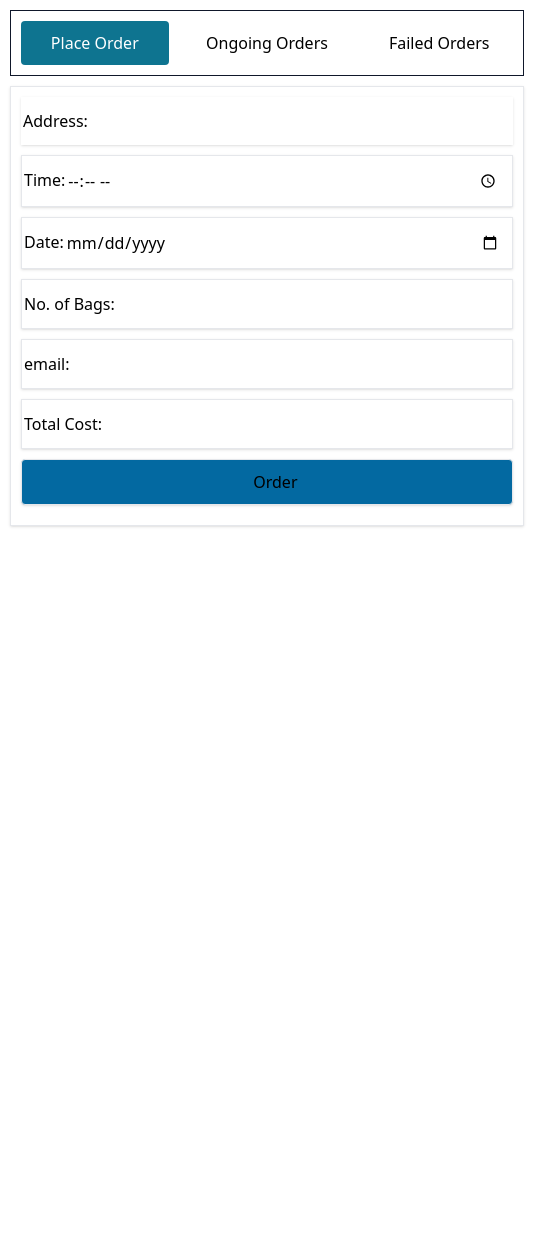
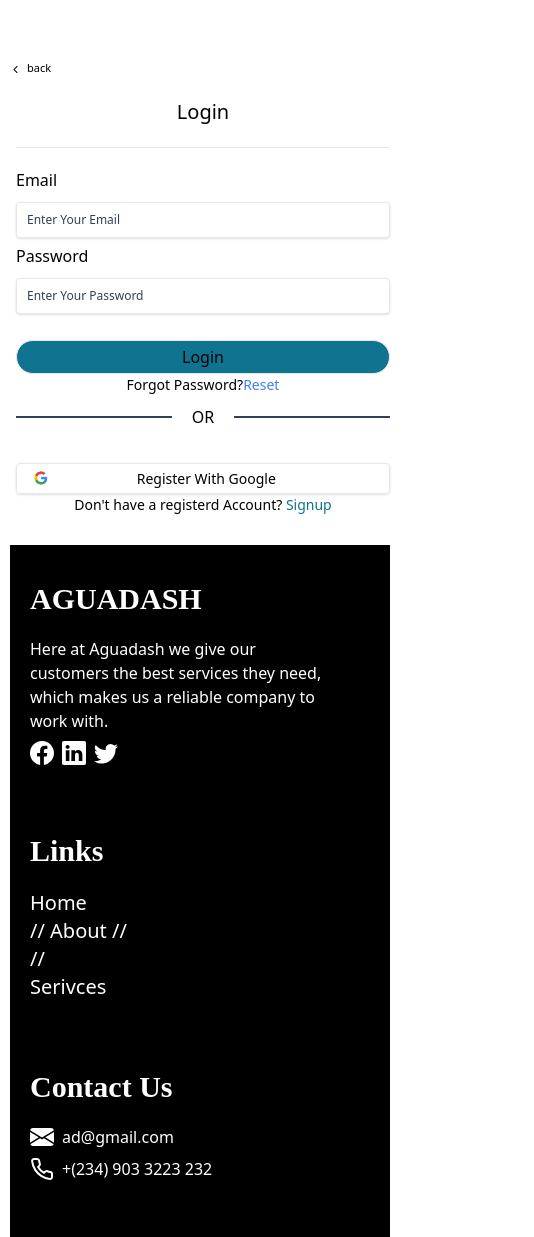
Before and after one commit to 7malikk/aguadash, a React (Create React App) app: page /login in a window 390 px wide. Shown: the whole page, 534 px wide, since content can reach past the window. Before the commit the page ends 844 px from the top, so only its background shows below. Built offline with nearby package versions, Linux system fonts and the light colour scheme; no server answers.

Commit message:
update order functionality

```diff
--- a/src/App.js
+++ b/src/App.js
@@ -1,5 +1,6 @@
 import React from 'react';
 import { Route, Routes, Link } from 'react-router-dom';
+import  Order from "./components/order/Order"
 import {
   Dashboard,
   Home,
@@ -21,7 +22,7 @@ function App() {
             <Dashboard />
           </ProtectedRoute>
         }>
-        <Route path="nested" element={<SignUp />} />
+        <Route path="orders" element={<Order/>} />
       </Route>
       <Route path="/login" element={<Login />} />
       <Route path="/signup" element={<SignUp />} />
@@ -33,7 +34,7 @@ function App() {
           <div>
             {' '}
             <h1>404 page not found </h1>
-            <Link to="/">back home</Link>
+++            <Link to="/">back home</Link>
           </div>
         }
       />
--- a/src/components/order/input.order.jsx
+++ b/src/components/order/input.order.jsx
@@ -6,8 +6,16 @@ import {usePaystackPayment} from "react-paystack"
 
 
 function InputOrder({info,setInfo,setPaymentstatus,paymentStatus}){
+     let {
+     Address,
+     time,
+     date,
+     amount_of_Bags,
+}=info
+  let amount = amount_of_Bags * 500;
      const[email,setEmail]=useState("")
-     const[amount,setAmount]=useState("")
+
+     console.log(amount)
 
 const paywithPaystack=(e)=>{
      e.preventDefault()
@@ -89,12 +97,14 @@ console.log(paymentStatus)
            <div className="shadow p-[2px] border mb-[10px] flex">
                 <label className="mt-[10px]">Total Cost:</label>
                 <input type="text" required className="border-none outline-none rounded w-[80%] p-[10px] pl-[2px]"  name="name"
-                 onChange={(e)=>{
-                   setAmount(e.target.value)
-                  }}
+                 value={
+                    amount_of_Bags * 500
+                }
+
                 />
            </div>
           <button className="shadow p-[10px] border mb-[10px] flex text-center pl-[47%] rounded bg-[#0369a1] w-[100%]"
+
      onClick={paywithPaystack}
           >Order</button>
         </div>
--- a/src/pages/Login.jsx
+++ b/src/pages/Login.jsx
@@ -1,191 +1,178 @@
+import React,{useEffect,useState} from 'react';
+import { Link } from 'react-router-dom';
+import logo from "../assets/logo.png"
+import { FiPhone } from 'react-icons/fi';
+import {IoIosArrowBack} from "react-icons/io"
+import {
+  BsFacebook,
+  BsLinkedin,
+  BsTwitter,
+  BsFillEnvelopeFill,
+} from 'react-icons/bs';
+import { useAppContext } from '../context/AppContext';
+import { CgSpinnerAlt } from 'react-icons/cg';
+import { toast, ToastContainer } from 'react-toastify';
+import 'react-toastify/dist/ReactToastify.css';
 
 
-import React, { useEffect, useState } from 'react';
-import Order from "../components/order/Order"
+const Login = () => {
 
+  const {
+    handleEmailLogin,
+    handleGoogleLogin,
+    loginLoading,
+    loginError,
+    error,
+    noAcct,
+  } = useAppContext();
+  const [data, setData] = useState({
+    email: '',
+    password: '',
+  });
 
-function Login(){
-    return(
-      <div>
-        <Order></Order>
-      </div>
-    )
-}
-// import { Link } from 'react-router-dom';
-// import logo from "../assets/logo.png"
-// import { FiPhone } from 'react-icons/fi';
-// import {IoIosArrowBack} from "react-icons/io"
-// import {
-//   BsFacebook,
-//   BsLinkedin,
-//   BsTwitter,
-//   BsFillEnvelopeFill,
-// } from 'react-icons/bs';
-// import { useAppContext } from '../context/AppContext';
-// import { CgSpinnerAlt } from 'react-icons/cg';
-// import { toast, ToastContainer } from 'react-toastify';
-// import 'react-toastify/dist/ReactToastify.css';
+  const handleChange = (e) => {
+    const value = e.target.value;
+    setData({ ...data, [e.target.name]: value });
+  };
 
+  const handleSubmit = (e) => {
+    e.preventDefault();
+    handleEmailLogin(data);
+    setData({
+      email: '',
+      password: '',
+    });
+  };
 
-// const Login = () => {
+  useEffect(() => {
+    if (loginError || noAcct) {
+      toast.error(error);
+    }
+  }, [error, loginError, noAcct]);
 
-//   const {
-//     handleEmailLogin,
-//     handleGoogleLogin,
-//     loginLoading,
-//     loginError,
-//     error,
-//     noAcct,
-//   } = useAppContext();
-//   const [data, setData] = useState({
-//     email: '',
-//     password: '',
-//   });
+  return (
 
-//   const handleChange = (e) => {
-//     const value = e.target.value;
-//     setData({ ...data, [e.target.name]: value });
-//   };
+  <div className=' w-[100%] h-[100vh]'>
+    <ToastContainer
+        position="top-center"
+        autoClose={5000}
+        hideProgressBar={false}
+        newestOnTop={true}
+        closeOnClick
+      />
+      <div className='flex pl-[10px]'>
+          <div className=" hidden md:flex bg-login-bg bg-cover bg-center flex-col w-[50%] p-5 h-screen">
+              <h2 className='text-5xl font-extrabold text-white font-play lg:pl-[20px] lg:py-[50px]'>AD</h2>
+              <p className="w-[100%] lg:w-[90%] text-center text-white mt-2 mb-8 font-loto text-base md:text-xl lg:text-xl">
+              "Thirsty for hassle-free hydration? Look no more! Our water delivery service brings crisp, refreshing water straight to your door step. say goodbye to lugging heavy jugs from store or waiting in long line. with our easy online ordering system, you can get the water you need in with just a few clicks
+             Plus, with our convenient subscription serivces, you'll never have to worry about running out of water again. Trust us to keep you hydrated and refreshed!!!.
+            "
+              </p>
+          </div>
 
-//   const handleSubmit = (e) => {
-//     e.preventDefault();
-//     handleEmailLogin(data);
-//     setData({
-//       email: '',
-//       password: '',
-//     });
-//   };
+          <div className='bg-white  w-[100%] flex flex-col  md:w-[65%] md:pl-[100px] mt-[60px]'>           <Link to="/" className='text-[11px] pb-[20px] flex'><IoIosArrowBack className='mt-[4px]'/><span className='pl-[6px]'>back</span></Link>
+               <div className='pl-[6px] flex flex-col'>
+               <h2 className='text-center border-b pb-[20px] w-[100%]  text-black text-[20px] md:w-[50%] md:text-left'>Login</h2>
+                   <form onSubmit={handleSubmit} className='flex flex-col pt-[20px] '>
+                     <label>Email</label>
+                     <input required
+                    name='email'
+                    value={data.email}
+                onChange={handleChange}
+                type="email"
+                placeholder="Enter Your Email" className='placeholder-[#334155] w-[100%] text-black-900 text-[12px] pl-[10px] outline-none md:w-[50%] rounded shadow border p-[8px] mt-[10px] mb-[6px]'/>
 
-//   useEffect(() => {
-//     if (loginError || noAcct) {
-//       toast.error(error);
-//     }
-//   }, [error, loginError, noAcct]);
+                    <label>Password</label>
+                    <input required
+                    value={data.password}
+                onChange={handleChange}
+                   name="password"
+                type="password"
+                placeholder="Enter Your Password" className='placeholder-[#334155] w-[100%] text-black-900 text-[12px] pl-[10px] outline-none md:w-[50%] rounded shadow border p-[8px] mt-[10px] mb-[6px]'/>
+                   <button type="submit" className='w-[100%] border rounded-[20px] p-[4px] mt-[20px] md:w-[50%] bg-[#0e7490] '>
+                  Login  {loginLoading ? (
+                  <CgSpinnerAlt className="w-7 h-7 animate-spin" />
+                ) : null}
+                </button>
+                  </form>
 
-//   return (
+                  <span className='text-[14px] md:w-[50%] text-center md:text-right'>Forgot Password?
+                  <button className='text-blue-500'>Reset</button></span>
+                        <div className='flex items-center py-[10px] md:w-[50%]'>
+                            <div className='flex-grow bg bg-[#334155] h-0.5'></div>
+                            <div className='flex-grow-0 mx-5 text dark:text-white'>OR</div>
+                            <div className='flex-grow bg bg-[#334155] h-0.5' ></div>
+                        </div>
+                        <br/><button  onClick={handleGoogleLogin} className='w-[100%] border flex flex-row justify-between p-[4px] rounded shadow md:w-[50%]'>
+                  <img
+                  className='ml-[10px]'
+                  src={logo}
+                  alt='logo'
+                  width={20}
+                  height={30}
+                  />
+                  <span className='text-[14px] mr-[30%] md:mr-[60px]'>Register With Google</span>
+                  </button>
+                  <h3 className='text-[14px]  md:text-[12px] text-center md:text-right md:w-[50%]'>Don't have a registerd Account? <Link to="/signup" className='text-[#0e7490]'>Signup</Link> </h3>
+              </div>
 
-//   <div className=' w-[100%] h-[100vh]'>
-//     <ToastContainer
-//         position="top-center"
-//         autoClose={5000}
-//         hideProgressBar={false}
-//         newestOnTop={true}
-//         closeOnClick
-//       />
-//       <div className='flex pl-[10px]'>
-//           <div className=" hidden md:flex bg-login-bg bg-cover bg-center flex-col w-[50%] p-5 h-screen">
-//               <h2 className='text-5xl font-extrabold text-white font-play lg:pl-[20px] lg:py-[50px]'>AD</h2>
-//               <p className="w-[100%] lg:w-[90%] text-center text-white mt-2 mb-8 font-loto text-base md:text-xl lg:text-xl">
-//               "Thirsty for hassle-free hydration? Look no more! Our water delivery service brings crisp, refreshing water straight to your door step. say goodbye to lugging heavy jugs from store or waiting in long line. with our easy online ordering system, you can get the water you need in with just a few clicks
-//              Plus, with our convenient subscription serivces, you'll never have to worry about running out of water again. Trust us to keep you hydrated and refreshed!!!.
-//             "
-//               </p>
-//           </div>
-
-//           <div className='bg-white  w-[100%] flex flex-col  md:w-[65%] md:pl-[100px] mt-[60px]'>
-//           <Link to="/" className='text-[11px] pb-[20px] flex'><IoIosArrowBack className='mt-[4px]'/><span className='pl-[6px]'>back</span></Link>
-//               <div className='pl-[6px] flex flex-col'>
-//               <h2 className='text-center border-b pb-[20px] w-[100%]  text-black text-[20px] md:w-[50%] md:text-left'>Login</h2>
-//                   <form onSubmit={handleSubmit} className='flex flex-col pt-[20px] '>
-//                     <label>Email</label>
-//                     <input required
-//                     name='email'
-//                     value={data.email}
-//                 onChange={handleChange}
-//                 type="email"
-//                 placeholder="Enter Your Email" className='placeholder-[#334155] w-[100%] text-black-900 text-[12px] pl-[10px] outline-none md:w-[50%] rounded shadow border p-[8px] mt-[10px] mb-[6px]'/>
-
-//                     <label>Password</label>
-//                     <input required
-//                     value={data.password}
-//                 onChange={handleChange}
-//                    name="password"
-//                 type="password"
-//                 placeholder="Enter Your Password" className='placeholder-[#334155] w-[100%] text-black-900 text-[12px] pl-[10px] outline-none md:w-[50%] rounded shadow border p-[8px] mt-[10px] mb-[6px]'/>
-//                    <button type="submit" className='w-[100%] border rounded-[20px] p-[4px] mt-[20px] md:w-[50%] bg-[#0e7490] '>
-//                  Login  {loginLoading ? (
-//                   <CgSpinnerAlt className="w-7 h-7 animate-spin" />
-//                 ) : null}
-//                 </button>
-//                   </form>
-
-//                   <span className='text-[14px] md:w-[50%] text-center md:text-right'>Forgot Password?
-//                   <button className='text-blue-500'>Reset</button></span>
-//                         <div className='flex items-center py-[10px] md:w-[50%]'>
-//                             <div className='flex-grow bg bg-[#334155] h-0.5'></div>
-//                             <div className='flex-grow-0 mx-5 text dark:text-white'>OR</div>
-//                             <div className='flex-grow bg bg-[#334155] h-0.5' ></div>
-//                         </div>
-//                         <br/><button  onClick={handleGoogleLogin} className='w-[100%] border flex flex-row justify-between p-[4px] rounded shadow md:w-[50%]'>
-//                   <img
-//                   className='ml-[10px]'
-//                   src={logo}
-//                   alt='logo'
-//                   width={20}
-//                   height={30}
-//                   />
-//                   <span className='text-[14px] mr-[30%] md:mr-[60px]'>Register With Google</span>
-//                   </button>
-//                   <h3 className='text-[14px]  md:text-[12px] text-center md:text-right md:w-[50%]'>Don't have a registerd Account? <Link to="/signup" className='text-[#0e7490]'>Signup</Link> </h3>
-//               </div>
-
-//               {/* for moblile */}
-//           <footer
-//               id="footer"
-//               className="bg-black text-white mt-[30px] px-5 md:hidden md:px-11  grid grid-cols-1 lg:grid-cols-2 xl:grid-cols-3 gap-8 xl:gap-14 pb-14">
-//               <div className="company w-96 space-y-5 mt-9 ">
-//                 <h4 className="font-play text-3xl md:text-6xl font-bold">AGUADASH</h4>
-//                 <div className="space-y-2 md:space-y-4">
-//                   <h5 className="w-[80%] md:w-auto">
-//                     Here at Aguadash we give our customers the best services they
-//                     need, which makes us a reliable company to work with.
-//                   </h5>
-//                   <div className="flex space-x-2 items-center justify-start">
-//                     <BsFacebook className="w-6 h-6 hover:cursor-pointer" />{' '}
-//                     <BsLinkedin className="w-6 h-6 hover:cursor-pointer" />{' '}
-//                     <BsTwitter className="w-6 h-6 hover:cursor-pointer" />
-//                   </div>
-//                 </div>
-//               </div>
-//               <div className="links space-y-5 mt-9 ml-0 lg:mt-14 lg:ml-56">
-//                 <h6 className="text-3xl font-play font-bold">Links</h6>
-//                 <ul className="text-xl">
-//                   <li
-//                     className=" hover:cursor-pointer"
-//                     >
-//                     Home
-//                   </li>
-//                   <li
-//                     className=" hover:cursor-pointer"
-//                   >
+              {/* for moblile */}
+          <footer
+              id="footer"
+              className="bg-black text-white mt-[30px] px-5 md:hidden md:px-11  grid grid-cols-1 lg:grid-cols-2 xl:grid-cols-3 gap-8 xl:gap-14 pb-14">
+              <div className="company w-96 space-y-5 mt-9 ">
+                <h4 className="font-play text-3xl md:text-6xl font-bold">AGUADASH</h4>
+                <div className="space-y-2 md:space-y-4">
+                  <h5 className="w-[80%] md:w-auto">
+                    Here at Aguadash we give our customers the best services they
+                    need, which makes us a reliable company to work with.
+                  </h5>
+                  <div className="flex space-x-2 items-center justify-start">
+                    <BsFacebook className="w-6 h-6 hover:cursor-pointer" />{' '}
+                    <BsLinkedin className="w-6 h-6 hover:cursor-pointer" />{' '}
+                    <BsTwitter className="w-6 h-6 hover:cursor-pointer" />
+                  </div>
+                </div>
+              </div>
+              <div className="links space-y-5 mt-9 ml-0 lg:mt-14 lg:ml-56">
+                <h6 className="text-3xl font-play font-bold">Links</h6>
+                <ul className="text-xl">
+                  <li
+                    className=" hover:cursor-pointer"
+                    >
+                    Home
+                  </li>
+                  <li
+                    className=" hover:cursor-pointer"
+                  >
 //                     About
 //                   </li>
 //                   <li
-//                     className=" hover:cursor-pointer">
-//                     Serivces
-//                   </li>
-//                 </ul>
-//               </div>
-//               <div className="contactUs space-y-5  mt-9 ml-0 lg:mt-14  xl:ml-56 flex flex-col justify-start items-start">
-//                 <h6 className="text-3xl font-play font-bold">Contact Us</h6>
-//                 <div className="flex flex-col justify-start items-start space-y-2">
-//                   <h1 className="flex justify-center items-center">
-//                     <BsFillEnvelopeFill className="w-6 h-6" />{' '}
-//                     <span className="ml-2">ad@gmail.com</span>
-//                   </h1>
-//                   <h1 className="flex justify-center items-center ">
-//                     <FiPhone className="w-6 h-6" />{' '}
-//                     <span className="ml-2">+(234) 903 3223 232</span>
-//                   </h1>
-//                 </div>
-//               </div>
-//       </footer>
+                    className=" hover:cursor-pointer">
+                    Serivces
+                  </li>
+                </ul>
+              </div>
+              <div className="contactUs space-y-5  mt-9 ml-0 lg:mt-14  xl:ml-56 flex flex-col justify-start items-start">
+                <h6 className="text-3xl font-play font-bold">Contact Us</h6>
+                <div className="flex flex-col justify-start items-start space-y-2">
+                  <h1 className="flex justify-center items-center">
+                    <BsFillEnvelopeFill className="w-6 h-6" />{' '}
+                    <span className="ml-2">ad@gmail.com</span>
+                  </h1>
+                  <h1 className="flex justify-center items-center ">
+                    <FiPhone className="w-6 h-6" />{' '}
+                    <span className="ml-2">+(234) 903 3223 232</span>
+                  </h1>
+                </div>
+              </div>
+      </footer>
 
-//             </div>
+            </div>
 
-//           </div>
-//         </div>
-//   );
-// };
+          </div>
+        </div>
+  );
+};
 
 export default Login;
```
